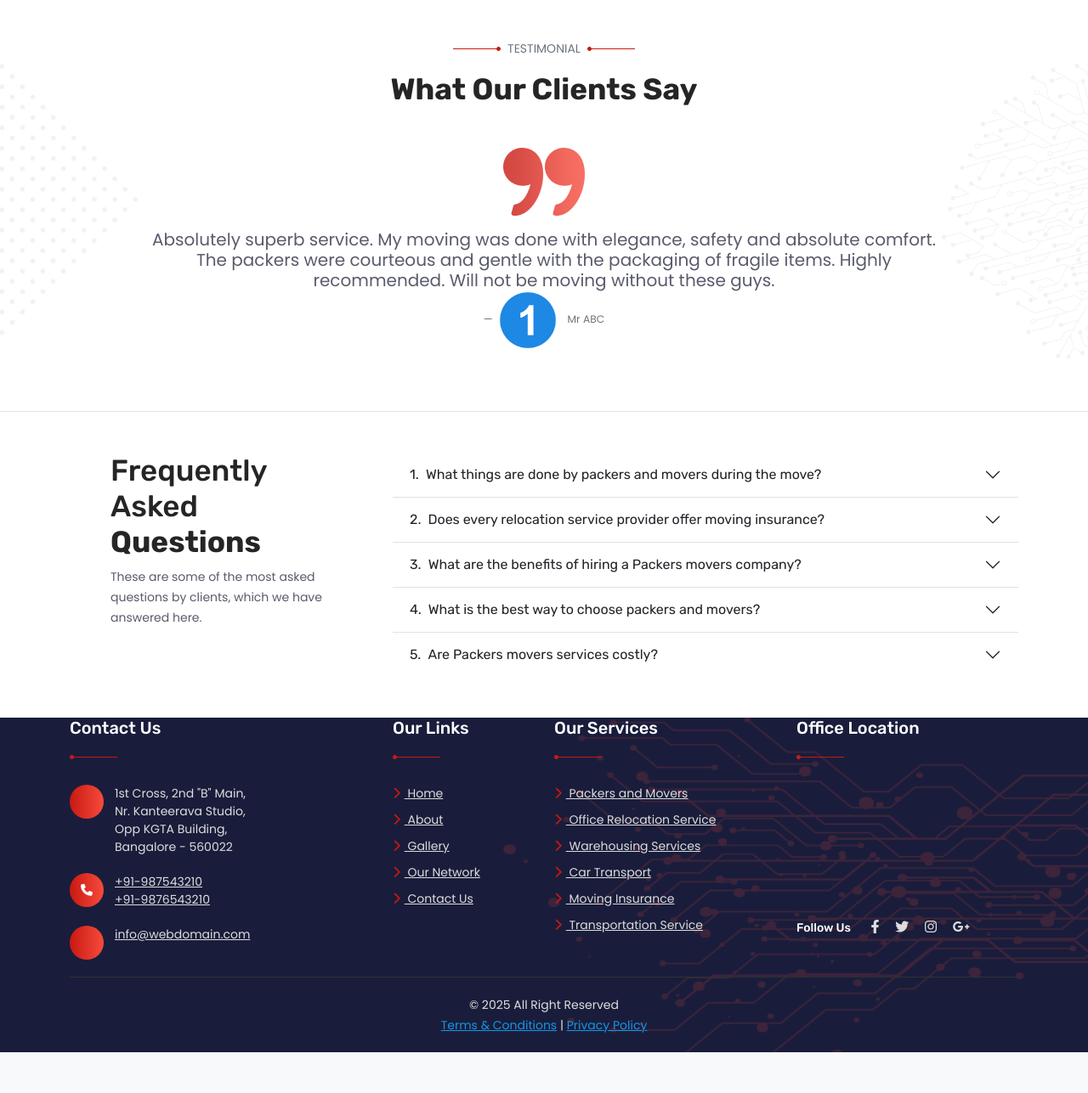
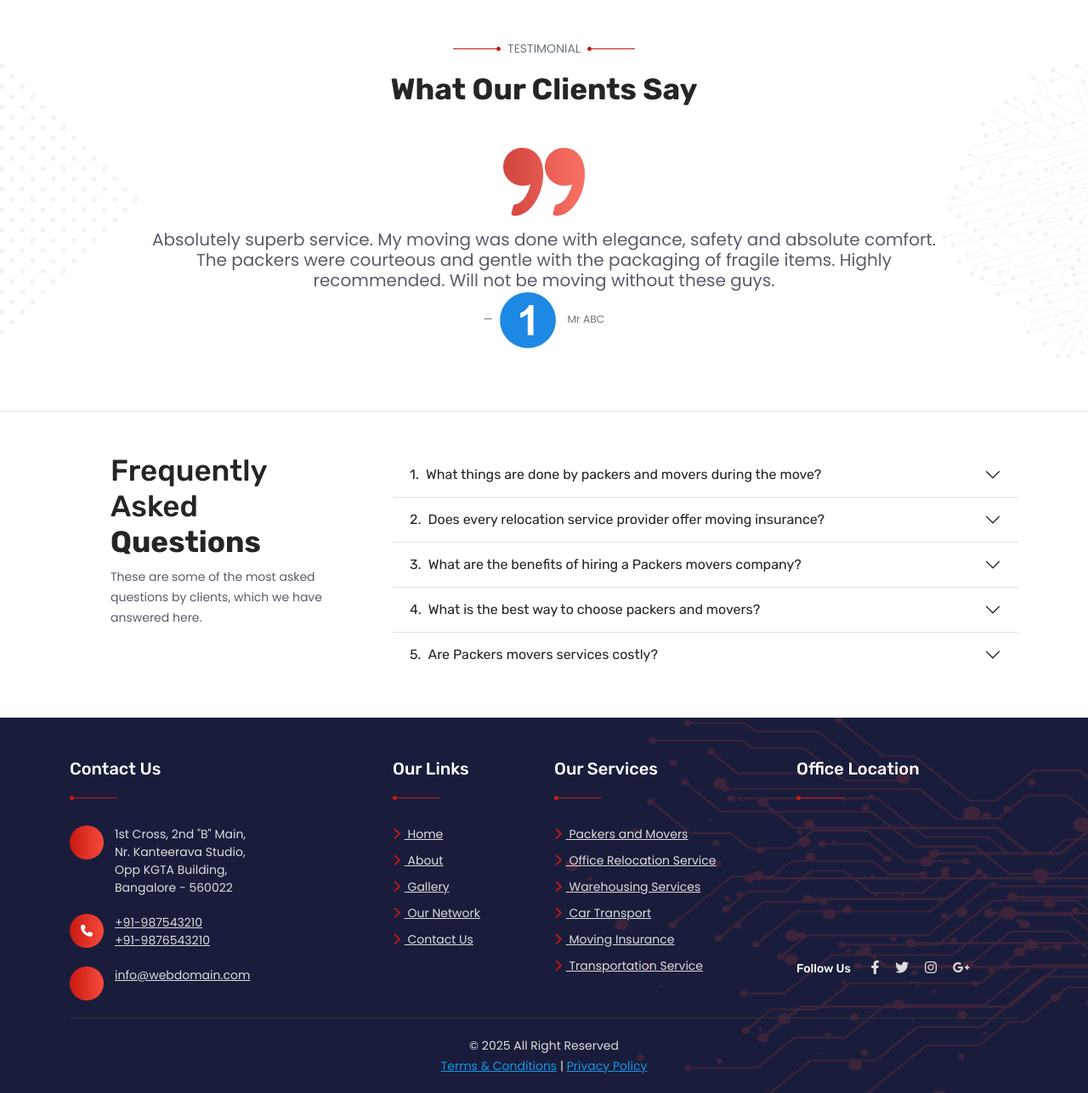
Before and after one commit to Coder-shubham02/packers-and-movers-naveen-sir-, a PHP site: page / in a window 1280 px wide. Shown: the part 5026-6313 px from the top of the page at 85% size. Before the commit the page ends 6265 px from the top, so only its background shows below. Run offline with PHP 8.4, Linux system fonts and the light colour scheme; grey boxes are pictures that could not be loaded.

Commit message:
footer text padding

```diff
--- a/index.php
+++ b/index.php
@@ -769,7 +769,7 @@
   </div>
 </section>
 <!-- footer -->
-<footer class="footer-bg footer-p pt-95 pb-30">
+<footer class="footer-bg footer-p pt-5">
     <div class="footer-top pb-30">
         <div class="container">
             <div class="row justify-content-between">
```
